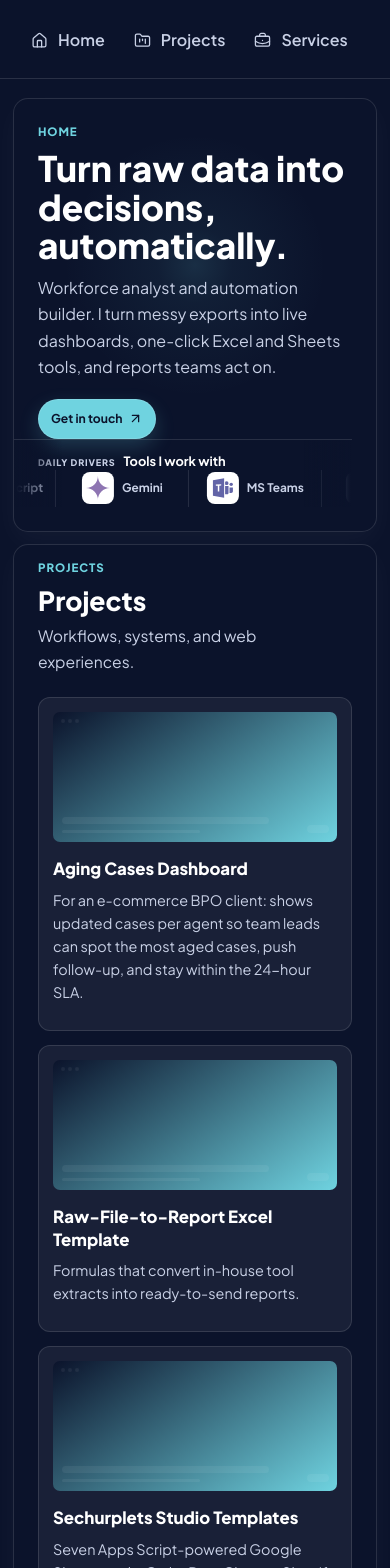
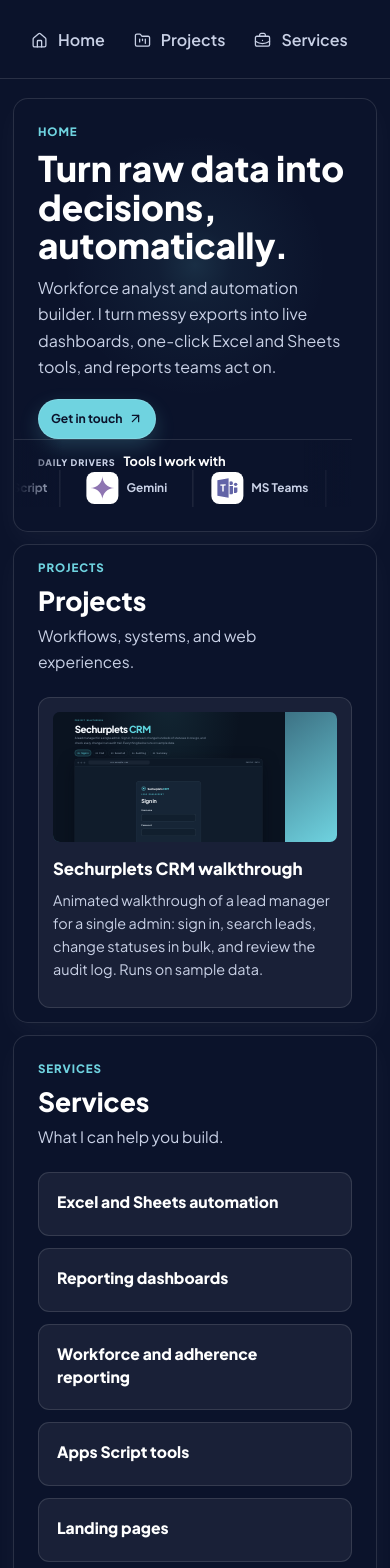
Before and after one commit to gayomalikimbenedict-web/Kim-Benedict-Gayomali-Portfolio, a React (Vite) app: page / in a window 390 px wide. Shown: the top 1568 px of the page. Built offline with nearby package versions, Linux system fonts and the light colour scheme.

Commit message:
feat: CRM walkthrough card with full-screen view

```diff
--- a/src/components/Projects.css
+++ b/src/components/Projects.css
@@ -62,6 +62,67 @@
 	outline-offset: 3px;
 }
 
+#projects .project-preview-button {
+	box-sizing: border-box;
+	padding: 0;
+	border: 0;
+	cursor: pointer;
+}
+
+#projects .project-preview-button:focus-visible {
+	outline: 3px solid var(--accent-border);
+	outline-offset: 3px;
+}
+
+#projects .project-preview-button iframe {
+	position: absolute;
+	top: 0;
+	left: 0;
+	width: 1280px;
+	height: 720px;
+	border: 0;
+	pointer-events: none;
+	transform-origin: top left;
+}
+
+.project-demo-overlay {
+	position: fixed;
+	z-index: 1000;
+	inset: 0;
+	display: flex;
+	align-items: stretch;
+	justify-content: stretch;
+	background: rgba(10, 12, 24, 0.96);
+}
+
+.project-demo-overlay iframe {
+	width: 100%;
+	height: 100%;
+	border: 0;
+	background: var(--surface);
+}
+
+.project-demo-close {
+	position: absolute;
+	z-index: 1;
+	top: 1rem;
+	right: 1rem;
+	min-height: 44px;
+	padding: 0.65rem 1rem;
+	color: var(--white);
+	font: inherit;
+	font-weight: 700;
+	background: var(--surface);
+	border: 1px solid var(--border);
+	border-radius: 8px;
+	cursor: pointer;
+}
+
+.project-demo-close:focus-visible {
+	outline: 3px solid var(--accent-border);
+	outline-offset: 3px;
+}
+
 @media (max-width: 600px) {
 	#projects {
 		margin: 1rem auto;
@@ -72,6 +133,11 @@
 		min-height: 190px;
 		padding: 1.25rem;
 	}
+
+	.project-demo-close {
+		top: 0.75rem;
+		right: 0.75rem;
+	}
 }
 
 @media (prefers-reduced-motion: reduce) {
--- a/src/components/Projects.tsx
+++ b/src/components/Projects.tsx
@@ -1,9 +1,91 @@
-import React from 'react';
+import React, { useEffect, useRef, useState } from 'react';
 import { ArrowUpRight } from 'lucide-react';
-import { portfolioData } from '../data/portfolio';
+import { portfolioData, PortfolioProject } from '../data/portfolio';
 import './Projects.css';
 
+const PREVIEW_WIDTH = 1280;
+const PREVIEW_HEIGHT = 720;
+
+type DemoPreviewProps = {
+    title: string;
+    demoUrl: string;
+    onOpen: (button: HTMLButtonElement) => void;
+};
+
+const DemoPreview: React.FC<DemoPreviewProps> = ({ title, demoUrl, onOpen }) => {
+    const previewRef = useRef<HTMLButtonElement>(null);
+    const [scale, setScale] = useState(1);
+
+    useEffect(() => {
+        const updateScale = () => {
+            const preview = previewRef.current;
+            if (!preview) return;
+
+            const { width, height } = preview.getBoundingClientRect();
+            if (width > 0 && height > 0) {
+                setScale(Math.min(width / PREVIEW_WIDTH, height / PREVIEW_HEIGHT));
+            }
+        };
+
+        updateScale();
+        window.addEventListener('resize', updateScale);
+        return () => window.removeEventListener('resize', updateScale);
+    }, []);
+
+    return (
+        <button
+            ref={previewRef}
+            type="button"
+            className="project-preview project-preview-button"
+            aria-label={`Open ${title} full screen`}
+            onClick={(event) => onOpen(event.currentTarget)}
+        >
+            <iframe
+                src={demoUrl}
+                title={`${title} preview`}
+                sandbox="allow-scripts"
+                loading="lazy"
+                tabIndex={-1}
+                aria-hidden="true"
+                style={{ transform: `scale(${scale})` }}
+            />
+        </button>
+    );
+};
+
 const Projects: React.FC = () => {
+    const [activeDemo, setActiveDemo] = useState<PortfolioProject | null>(null);
+    const closeButtonRef = useRef<HTMLButtonElement>(null);
+    const triggerButtonRef = useRef<HTMLButtonElement | null>(null);
+    const wasOpenRef = useRef(false);
+    const isOpen = activeDemo !== null;
+
+    useEffect(() => {
+        if (!isOpen) {
+            if (wasOpenRef.current) {
+                triggerButtonRef.current?.focus();
+                wasOpenRef.current = false;
+            }
+            return;
+        }
+
+        wasOpenRef.current = true;
+        const previousOverflow = document.body.style.overflow;
+        document.body.style.overflow = 'hidden';
+
+        const handleKeyDown = (event: KeyboardEvent) => {
+            if (event.key === 'Escape') setActiveDemo(null);
+        };
+
+        window.addEventListener('keydown', handleKeyDown);
+        closeButtonRef.current?.focus();
+
+        return () => {
+            window.removeEventListener('keydown', handleKeyDown);
+            document.body.style.overflow = previousOverflow;
+        };
+    }, [isOpen]);
+
     return (
         <section id="projects" className="page-section projects-card" aria-labelledby="projects-title">
             <header className="section-header">
@@ -14,12 +96,23 @@ const Projects: React.FC = () => {
             <div className="projects-list">
                 {portfolioData.projects.map((project) => (
                     <div key={project.id} className="project-item">
+                        {project.demoUrl ? (
+                            <DemoPreview
+                                title={project.title}
+                                demoUrl={project.demoUrl}
+                                onOpen={(button) => {
+                                    triggerButtonRef.current = button;
+                                    setActiveDemo(project);
+                                }}
+                            />
+                        ) : (
                             <div className="project-preview" aria-hidden="true">
                                 <span className="preview-window"><i /><i /><i /></span>
                                 <span className="preview-line preview-line-long" />
                                 <span className="preview-line" />
                                 <span className="preview-chip" />
                             </div>
+                        )}
                         <div className="project-copy">
                             <h3>{project.title}</h3>
                             <p>{project.description}</p>
@@ -35,6 +128,28 @@ const Projects: React.FC = () => {
                     </div>
                 ))}
             </div>
+            {activeDemo?.demoUrl && (
+                <div
+                    className="project-demo-overlay"
+                    role="dialog"
+                    aria-modal="true"
+                    aria-label={activeDemo.title}
+                >
+                    <button
+                        ref={closeButtonRef}
+                        className="project-demo-close"
+                        type="button"
+                        onClick={() => setActiveDemo(null)}
+                    >
+                        Close
+                    </button>
+                    <iframe
+                        src={activeDemo.demoUrl}
+                        title={`${activeDemo.title} full screen walkthrough`}
+                        sandbox="allow-scripts"
+                    />
+                </div>
+            )}
         </section>
     );
 };
--- a/src/data/portfolio.ts
+++ b/src/data/portfolio.ts
@@ -20,6 +20,15 @@ export type PortfolioToolIcon =
 export type PortfolioTool = {
   name: string;
   icon: PortfolioToolIcon;
+};
+
+export type PortfolioProject = {
+  id: number;
+  title: string;
+  description: string;
+  link?: string;
+  linkLabel?: string;
+  demoUrl?: string;
 };
 
 const tools: PortfolioTool[] = [
@@ -57,6 +66,16 @@ const tools: PortfolioTool[] = [
   },
 ];
 
+const projects: PortfolioProject[] = [
+  {
+    id: 1,
+    title: "Sechurplets CRM walkthrough",
+    description:
+      "Animated walkthrough of a lead manager for a single admin: sign in, search leads, change statuses in bulk, and review the audit log. Runs on sample data.",
+    demoUrl: "/projects/sechurplets-crm.html",
+  },
+];
+
 export const portfolioData = {
   profile: {
     name: "Kim Benedict Gayomali",
@@ -72,32 +91,7 @@ export const portfolioData = {
   ],
   about:
     "I'm a Real-Time Analyst in the e-commerce BPO industry, with two years of tracking attendance, schedule adherence and shrinkage, and reporting hourly to operations leads. I build Excel templates and Google Sheets tools that turn raw exports from in-house systems into report-ready output in one click. Outside work, I'm learning GoHighLevel (CRM, scheduling automation, Google Sheets and Calendar integrations) and building websites with AI assistance.",
-  projects: [
-    {
-      id: 1,
-      title: "Aging Cases Dashboard",
-      description:
-        "For an e-commerce BPO client: shows updated cases per agent so team leads can spot the most aged cases, push follow-up, and stay within the 24-hour SLA.",
-      link: "",
-      linkLabel: "",
-    },
-    {
-      id: 2,
-      title: "Raw-File-to-Report Excel Template",
-      description:
-        "Formulas that convert in-house tool extracts into ready-to-send reports.",
-      link: "",
-      linkLabel: "",
-    },
-    {
-      id: 3,
-      title: "Sechurplets Studio Templates",
-      description:
-        "Seven Apps Script-powered Google Sheets tools: Order Data Cleaner, Shopify Reconciler, Agent Performance Tracker, Multi-Sheet Merge & Dedupe, Auto Report Builder, Global Time Zone Sync Engine, and Full Toolkit Bundle. $24 to $299 on Gumroad.",
-      link: "GUMROAD_URL_TODO",
-      linkLabel: "Visit Gumroad store",
-    },
-  ],
+  projects,
   services: [
     "Excel and Sheets automation",
     "Reporting dashboards",
```
Lines whose indentation alone changed are shown as unchanged.
